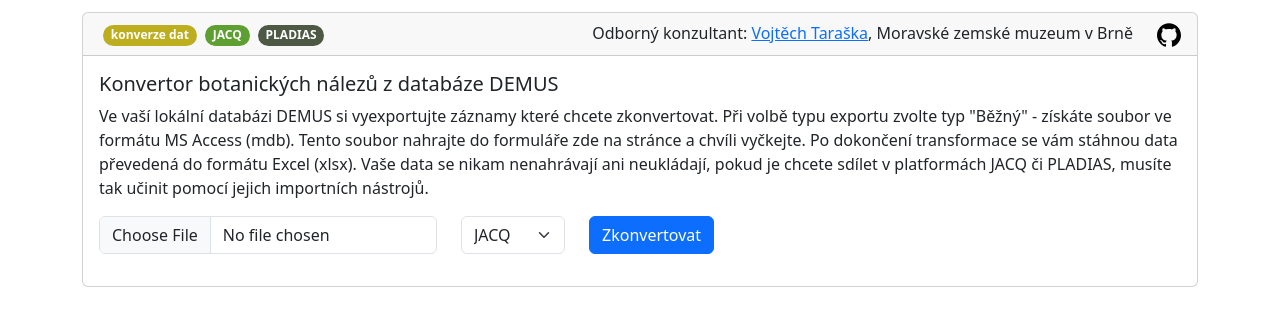
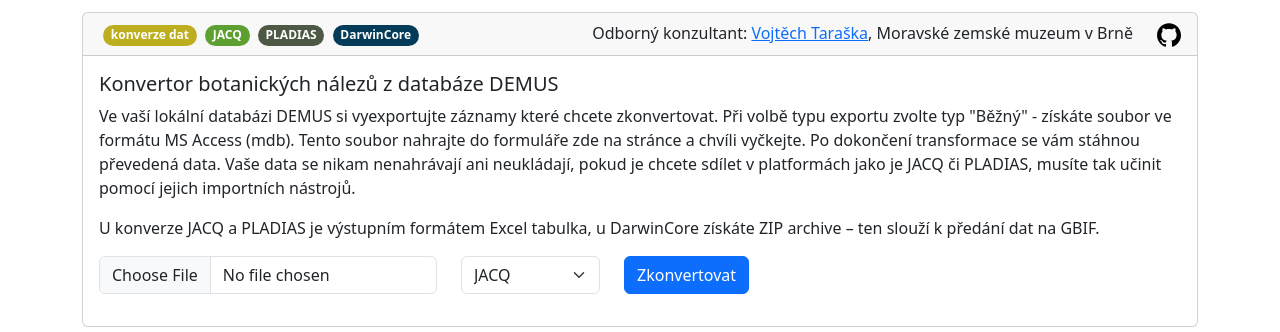
Before and after one commit to biodiversity-cz/tools.biodiversity.cz, a Flask app: page /herbarium/demusConvertor in a window 1280 px wide. Shown: the part 383-715 px from the top of the page. Run offline with Flask 3, Linux system fonts and the light colour scheme; some libraries are stand-ins or nearby versions.

Commit message:
add DwC for DEMUS

```diff
--- a/htdocs/routes/herbarium.py
+++ b/htdocs/routes/herbarium.py
@@ -16,6 +16,9 @@
     if request.method == "POST":
         uploaded_file = request.files["file"]
         export_type = request.form["type"]
+        dwc_description = request.form["dwc_description"]
+        dwc_rights = request.form["dwc_rights"]
+
         if uploaded_file.filename == "":
             return "Žádný soubor nebyl vybrán"
 
@@ -32,7 +35,7 @@
         output_path = os.path.join(current_app.config['RESULT_FOLDER'], output_filename)
 
         try:
-            demus_process(input_path, output_path, export_type)
+            demus_process(input_path, output_path, export_type, dwc_description, '', '', dwc_rights)
             return send_file(output_path, as_attachment=True)
         except Exception as e:
             current_app.logger.exception("Chyba při zpracování souboru")
--- a/htdocs/templates/herbarium/demusConvertor.html
+++ b/htdocs/templates/herbarium/demusConvertor.html
@@ -9,6 +9,7 @@
                     <span class="badge bg-conversion rounded-pill ms-1">konverze dat</span>
                     <span class="badge bg-jacq rounded-pill ms-1">JACQ</span>
                     <span class="badge bg-pladias rounded-pill ms-1">PLADIAS</span>
+                    <span class="badge bg-dwc rounded-pill ms-1">DarwinCore</span>
                 </div>
                 <div class="col-auto ms-auto">
                     Odborný konzultant: <a href="mailto:vtaraska@mzm.cz">Vojtěch Taraška</a>, Moravské zemské muzeum v
@@ -29,22 +30,38 @@
             <h5 class="card-title">Konvertor botanických nálezů z databáze DEMUS</h5>
             <p class="card-text">Ve vaší lokální databázi DEMUS si vyexportujte záznamy které chcete zkonvertovat. Při
                 volbě typu exportu zvolte typ "Běžný" - získáte soubor ve formátu MS Access (mdb). Tento soubor nahrajte
-                do formuláře zde na stránce a chvíli vyčkejte. Po dokončení transformace se vám stáhnou data převedená
-                do formátu Excel (xlsx). Vaše data se nikam nenahrávají ani neukládají, pokud je chcete sdílet v
-                platformách JACQ či PLADIAS, musíte tak učinit pomocí jejich importních nástrojů.</p>
+                do formuláře zde na stránce a chvíli vyčkejte. Po dokončení transformace se vám stáhnou převedená data.
+                Vaše data se nikam nenahrávají ani neukládají, pokud je chcete sdílet v
+                platformách jako je JACQ či PLADIAS, musíte tak učinit pomocí jejich importních nástrojů.</p>
+            <p>U konverze JACQ a PLADIAS je výstupním formátem Excel tabulka, u DarwinCore získáte ZIP archive – ten
+                slouží k předání dat na GBIF.</p>
             <form method="post" enctype="multipart/form-data">
                 <div class="row">
                     <div class="col-auto">
                         <input type="file" name="file" accept=".mdb" required class="form-control">
                     </div>
                     <div class="col-auto">
-                        <select name="type" class="form-select">
+                        <select id="exportType" name="type" class="form-select">
                             <option value="jacq">JACQ</option>
                             <option value="pladias">Pladias</option>
+                            <option value="dwc">DarwinCore</option>
                         </select>
                     </div>
                     <div class="col-auto">
                         <button type="submit" class="btn btn-primary mb-3">Zkonvertovat</button>
+                    </div>
+                </div>
+                <div id="dwcInputs" class="row mt-4" style="display: none;">
+                    <div class="col-12 mb-2"><strong>Doplňující údaje pro DarwinCore:</strong></div>
+
+                    <div class="col-md-6 mb-3">
+                        <label for="dwc_description" class="form-label">Popis datasetu</label>
+                        <input type="text" id="dwc_description" name="dwc_description" class="form-control"
+                               placeholder="Dataset created from data of herbarium XY in ZZ">
+                    </div>
+                    <div class="col-md-12 mb-3">
+                        <label for="dwc_rights" class="form-label">Práva</label>
+                        <input type="text" id="dwc_rights" name="dwc_rights" class="form-control" placeholder="">
                     </div>
                 </div>
             </form>
--- a/htdocs/templates/index.html
+++ b/htdocs/templates/index.html
@@ -24,6 +24,7 @@
                         <span class="badge bg-conversion rounded-pill ms-1">konverze dat</span>
                         <span class="badge bg-jacq rounded-pill ms-1">JACQ</span>
                         <span class="badge bg-pladias rounded-pill ms-1">PLADIAS</span>
+                        <span class="badge bg-dwc rounded-pill ms-1">DarwinCore</span>
                     </div>
                 </div>
             </li>
```
Also changed, not shown: 1 other file.
